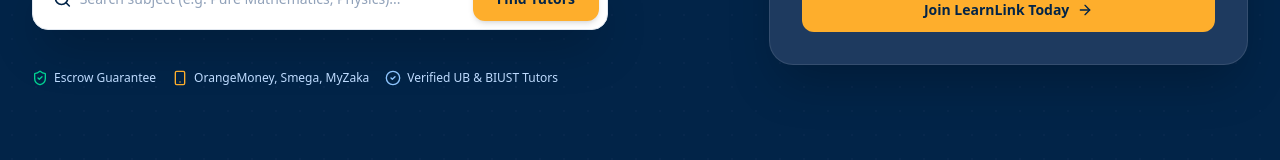
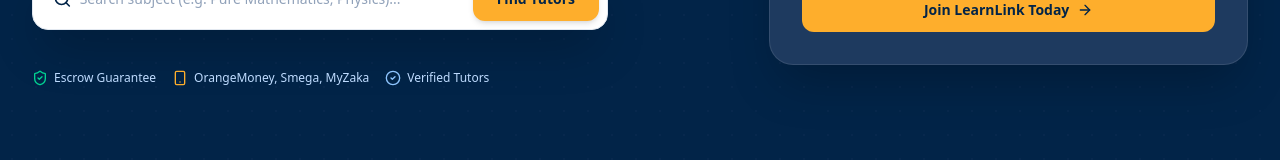
Before and after one commit to mpotsaai-max/New-LearnLink, a React (Vite) app: page / in a window 1280 px wide. Shown: the part 510-670 px from the top of the page. Built offline with nearby package versions, Linux system fonts and the light colour scheme.

Commit message:
updated all schools and others

```diff
--- a/src/views/AuthModal.tsx
+++ b/src/views/AuthModal.tsx
@@ -310,7 +310,7 @@ export const AuthModal: React.FC<AuthModalProps> = ({ initialMode, onClose, onSu
                   type="text"
                   value={university}
                   onChange={e => setUniversity(e.target.value)}
-                  placeholder="e.g. University of Botswana / BIUST"
+                  placeholder="e.g. UB, BIUST, BAC, Botho, Limkokwing"
                   className="w-full p-2 text-xs border border-slate-200 rounded-lg bg-white"
                 />
               </div>
--- a/src/views/LandingView.tsx
+++ b/src/views/LandingView.tsx
@@ -101,7 +101,7 @@ export const LandingView: React.FC<LandingViewProps> = ({ onNavigate, onSelectTu
                 </div>
                 <div className="flex items-center gap-1.5">
                   <CheckCircle2 className="w-4 h-4 text-blue-300" />
-                  <span>Verified UB & BIUST Tutors</span>
+                  <span>Verified Tutors</span>
                 </div>
               </div>
 
--- a/src/views/TutorDirectoryView.tsx
+++ b/src/views/TutorDirectoryView.tsx
@@ -109,7 +109,7 @@ export const TutorDirectoryView: React.FC<TutorDirectoryViewProps> = ({ onSelect
           </span>
           <h1 className="text-3xl font-extrabold mt-2">Find Your Perfect Verified Tutor</h1>
           <p className="text-xs text-blue-200 mt-1 max-w-xl">
-            Browse top vetted educators from UB, BIUST, and BAC. Filter by subject, level, location, and rate.
+            Browse top vetted educators across Botswana. Filter by subject, level, location, and rate.
           </p>
         </div>
 
```
